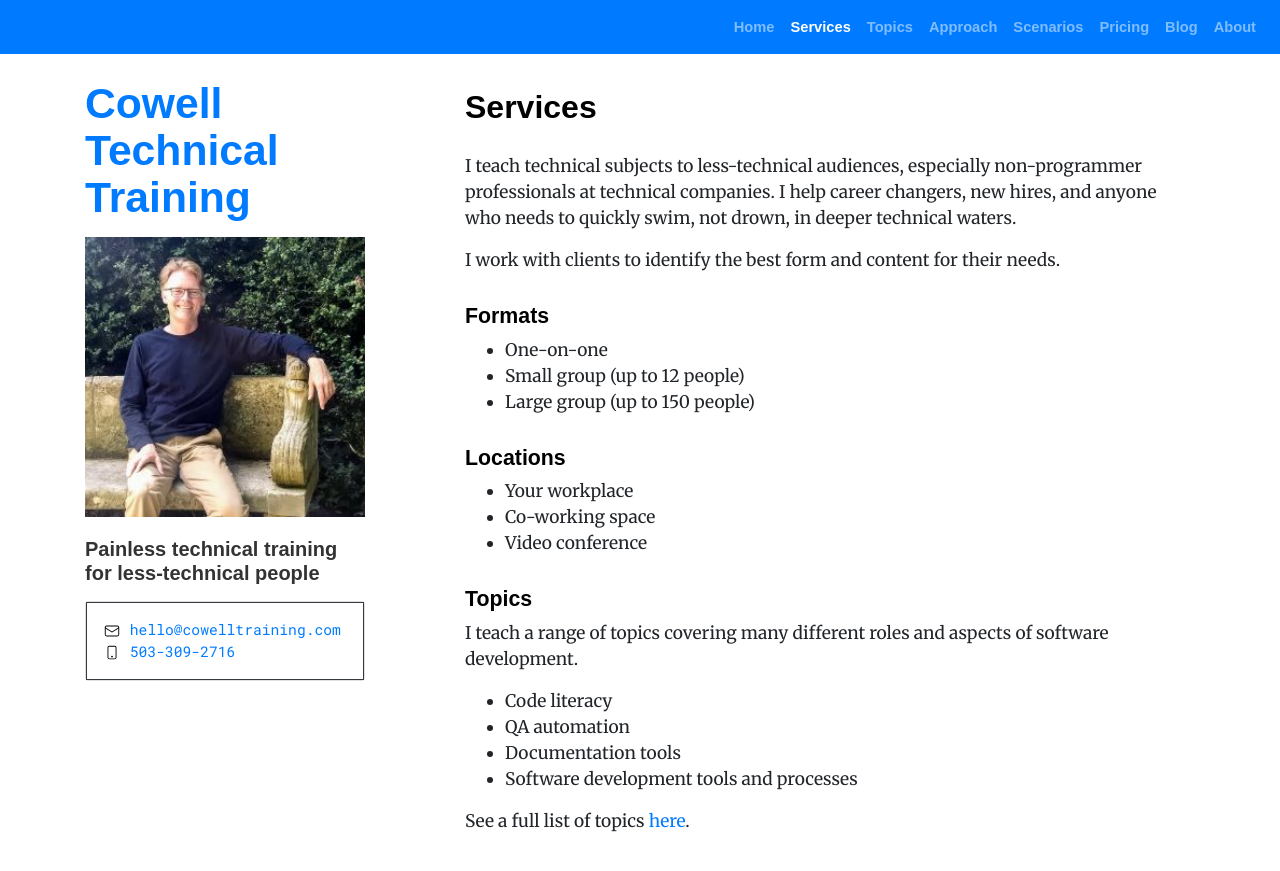
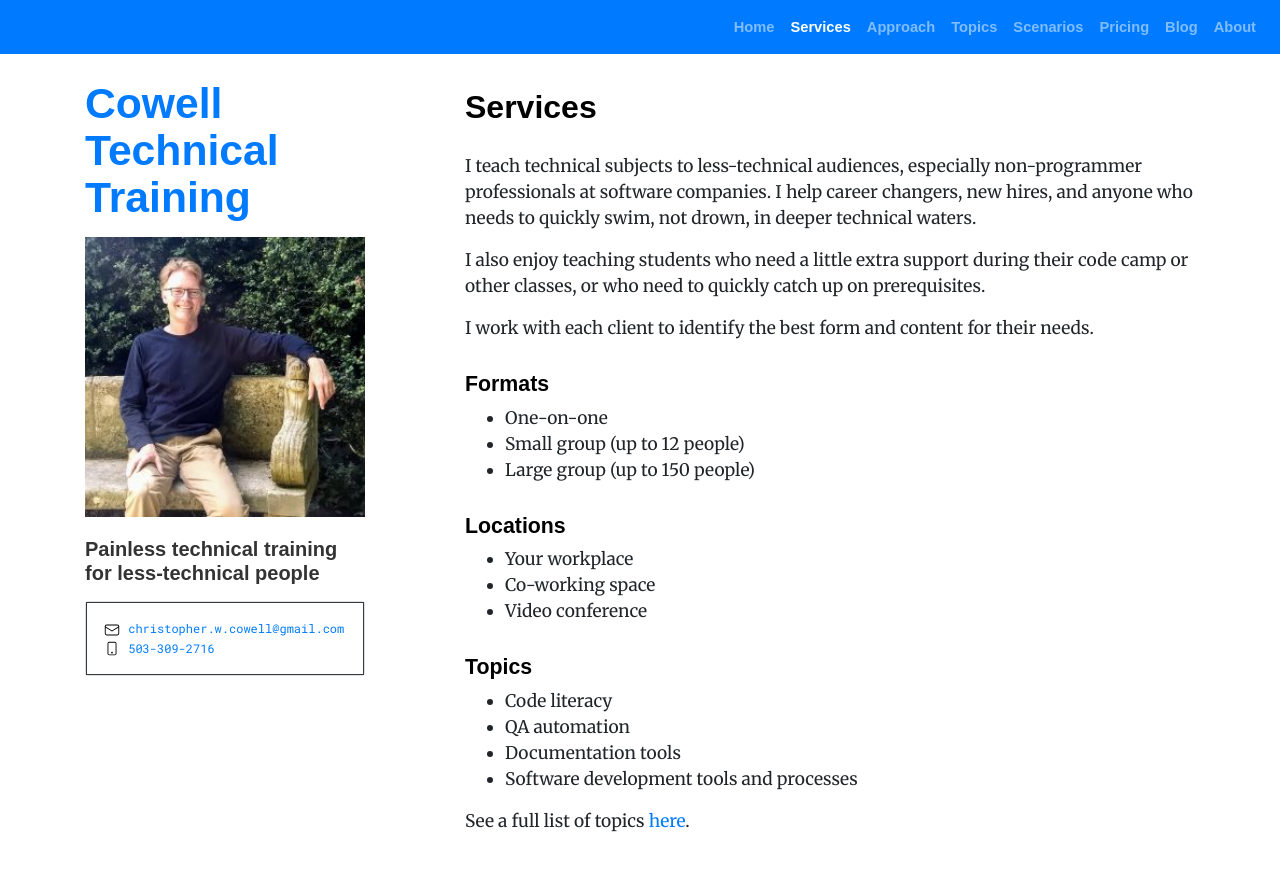
Before and after one commit to cwcowell/cwcowell.github.io, a Jekyll site: the page built from services.md, in a window 1280 px wide. Shown: the top 871 px of the page. Built offline with Jekyll 4.4.1, drawn with Linux system fonts in a browser that asks for light colours; some web fonts are replaced; our own code applies the rules of GitHub Pages for plain Markdown files.

Commit message:
add favicons and wordsmithing

```diff
--- a/_includes/left_col_content.html
+++ b/_includes/left_col_content.html
@@ -12,7 +12,7 @@
             <img alt="email envelope"
                  src="assets/icons/envelope.svg"
                  width="18pt;"/>
-                    hello@cowelltraining.com<br/>
+                    christopher.w.cowell@gmail.com<br/>
             <img alt="phone"
                  src="assets/icons/phone.svg"
                  width="18pt;">
--- a/_includes/navigation.html
+++ b/_includes/navigation.html
@@ -16,10 +16,10 @@
                            href="/">Home</a>
                         <a class="nav-item nav-link {% if page.url == '/services.html' %}active{% endif %}"
                            href="/services.html">Services</a>
+                        <a class="nav-item nav-link {% if page.url == '/approach.html' %}active{% endif %}"
+                           href="/approach.html">Approach</a>
                         <a class="nav-item nav-link {% if page.url == '/topics.html' %}active{% endif %}"
                            href="/topics.html">Topics</a>
-                        <a class="nav-item nav-link {% if page.url == '/approach.html' %}active{% endif %}"
-                           href="/approach.html">Approach</a>
                         <a class="nav-item nav-link {% if page.url == '/scenarios.html' %}active{% endif %}"
                            href="/scenarios.html">Scenarios</a>
                         <a class="nav-item nav-link {% if page.url == '/pricing.html' %}active{% endif %}"
--- a/_layouts/default.html
+++ b/_layouts/default.html
@@ -17,6 +17,12 @@
           rel="stylesheet">
     <link href="https://fonts.googleapis.com/css?family=Proza+Libre:400&display=swap"
           rel="stylesheet">
+
+    <!-- favicons -->
+    <link href="/apple-touch-icon.png" rel="apple-touch-icon" sizes="180x180">
+    <link href="/favicon-32x32.png" rel="icon" sizes="32x32" type="image/png">
+    <link href="/favicon-16x16.png" rel="icon" sizes="16x16" type="image/png">
+    <link href="/site.webmanifest" rel="manifest">
 
     <!-- my custom CSS -->
     <link href="{{ '/assets/css/style.css?v=' | append: site.github.build_revision | relative_url }}"
--- a/assets/css/style.scss
+++ b/assets/css/style.scss
@@ -47,7 +47,7 @@
 
 .contact {
   font-family: "Roboto Mono", monospace;
-  font-size: 11pt;
+  font-size: 9pt;
   padding: 1rem;
 }
 
--- a/services.md
+++ b/services.md
@@ -4,9 +4,11 @@
 
 # Services
 
-I teach technical subjects to less-technical audiences, especially non-programmer professionals at technical companies. I help career changers, new hires, and anyone who needs to quickly swim, not drown, in deeper technical waters.
+I teach technical subjects to less-technical audiences, especially non-programmer professionals at software companies. I help career changers, new hires, and anyone who needs to quickly swim, not drown, in deeper technical waters.
 
-I work with clients to identify the best form and content for their needs.
+I also enjoy teaching students who need a little extra support during their code camp or other classes, or who need to quickly catch up on prerequisites.
+
+I work with each client to identify the best form and content for their needs.
 
 
 ## Formats
@@ -25,8 +27,6 @@
 
 ## Topics
 
-I teach a range of topics covering many different roles and aspects of software development.
-
 + Code literacy
 + QA automation
 + Documentation tools
```
Also changed, not shown: android-chrome-192x192.png (added), android-chrome-512x512.png (added), apple-touch-icon.png (added), favicon-16x16.png (added), favicon-32x32.png (added), favicon.ico (added), site.webmanifest (added).
